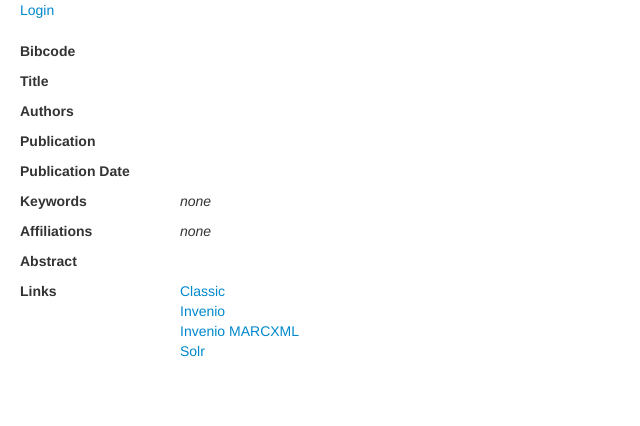
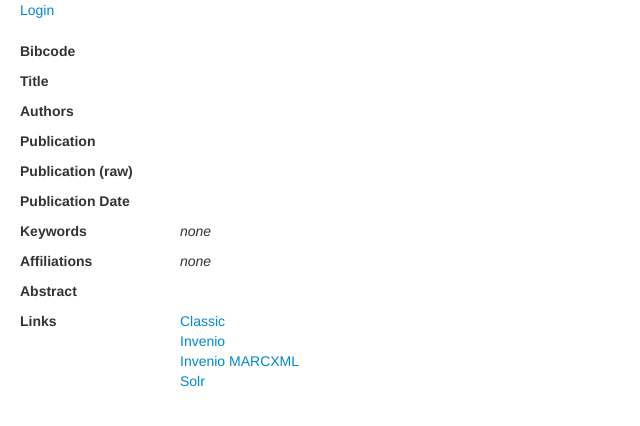
Before and after one commit to adsabs/adsabs, a Python web app: template adsabs/modules/abs/templates/abstract.html in a window 1280 px wide. Shown: the top 426 px of the page, without its empty margins (0-640 px from the left). Run offline with Jinja, Linux system fonts and the light colour scheme; the template is opened without the code that fills it, so the values that code supplies are empty; some libraries are stand-ins or nearby versions.

Commit message:
adding pub_raw value

```diff
--- a/adsabs/modules/abs/templates/abstract.html
+++ b/adsabs/modules/abs/templates/abstract.html
@@ -25,6 +25,11 @@
 <div class="row">
     <div class="span2"><label>Publication</label></div>
     <div class="span5">{{ doc.pub }}</div>
+</div>
+
+<div class="row">
+    <div class="span2"><label>Publication (raw)</label></div>
+    <div class="span5">{{ doc.pub_raw }}</div>
 </div>
 
 <div class="row">
```
